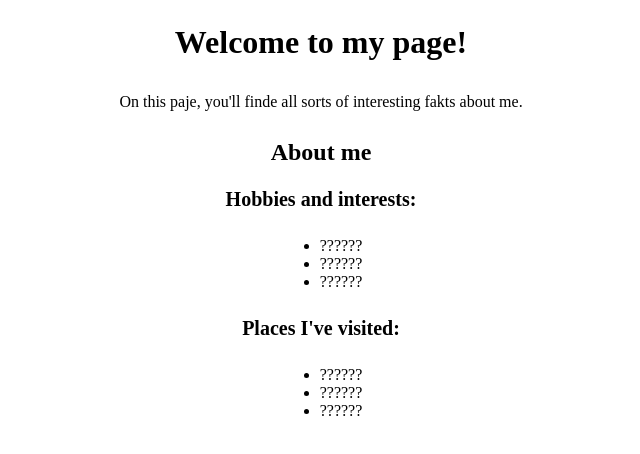
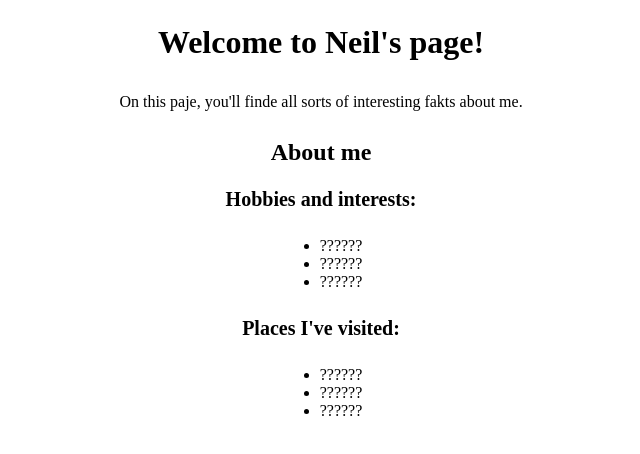
Before and after one commit to MelnusFlashback/Lab2, a plain HTML site: page index.html in a window 1280 px wide. Shown: the whole page, without its empty margins (319-959 px from the left). Drawn offline with Linux system fonts and the light colour scheme.

Commit message:
Edit page header

```diff
--- a/index.html
+++ b/index.html
@@ -8,7 +8,7 @@
   </head>
 
   <body>
-    <h1>Welcome to my page!</h1>
+    <h1>Welcome to Neil's page!</h1>
     <p>On this paje, you'll finde all sorts of interesting fakts about me.</p>
 
     <h2>About me</h2>
```
